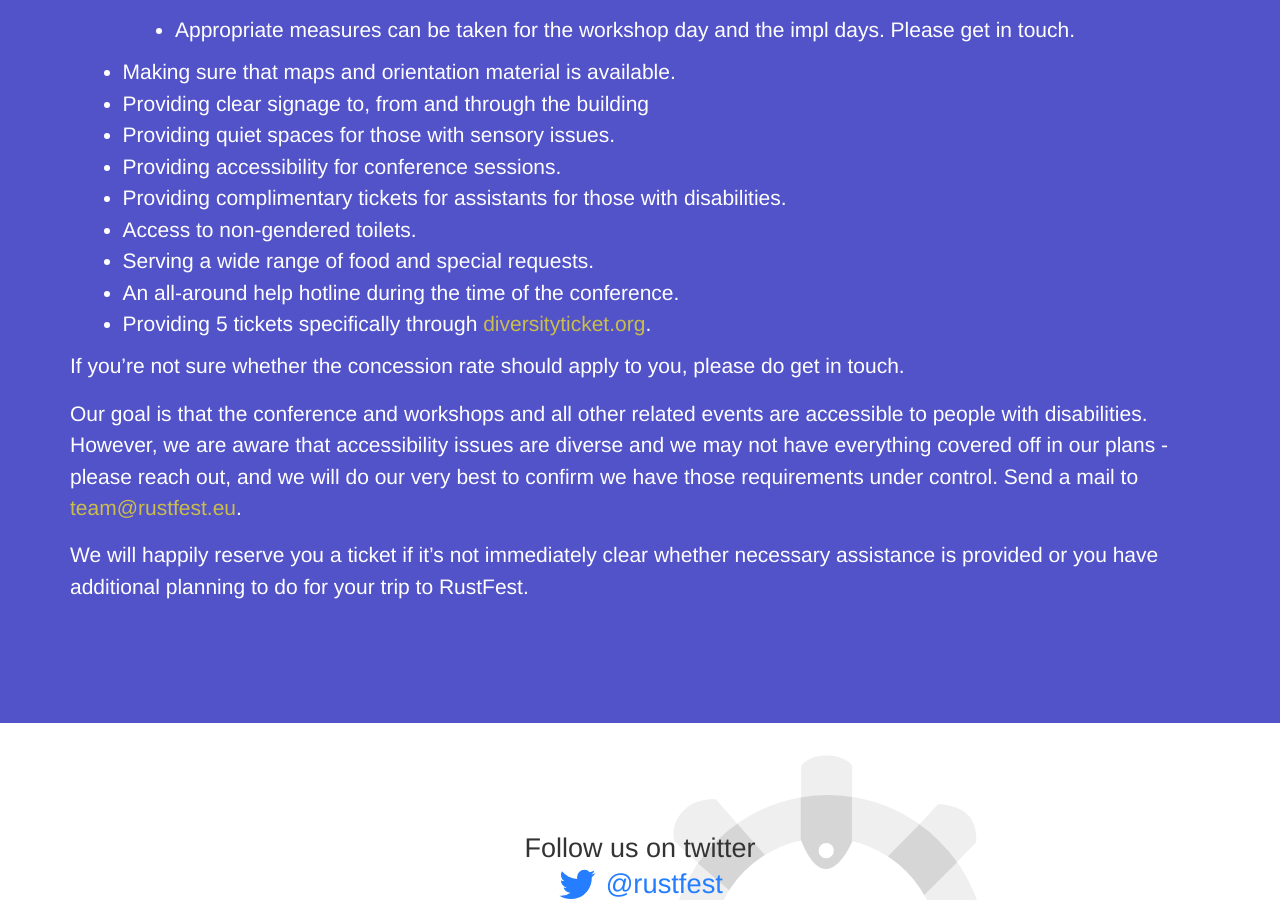
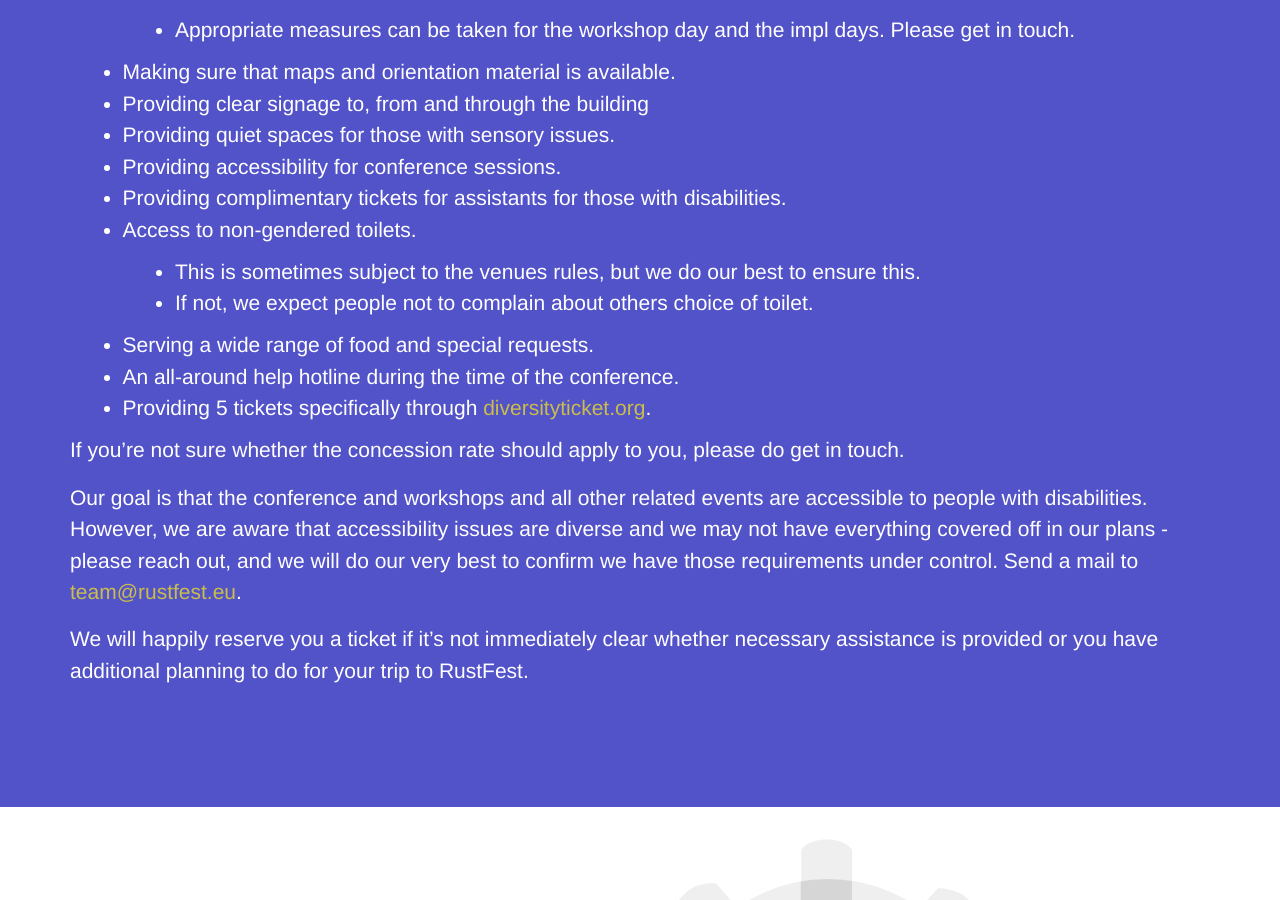
Before and after one commit to RustFestEU/rome.rustfest.eu, a Jekyll site: the page built from accessibility.md, in a window 1280 px wide and 900 px high, scrolled down 363 px. Built offline with Jekyll 4.4.1, drawn with Linux system fonts in a browser that asks for light colours; nearby versions of some CDN libraries.

Commit message:
Clarify toilet rules

```diff
--- a/accessibility.md
+++ b/accessibility.md
@@ -16,6 +16,8 @@ RustFest is an inclusive conference and as such strives to be accessible to ever
 * Providing accessibility for conference sessions.
 * Providing complimentary tickets for assistants for those with disabilities.
 * Access to non-gendered toilets.
+    - This is sometimes subject to the venues rules, but we do our best to ensure this.
+    - If not, we expect people not to complain about others choice of toilet.
 * Serving a wide range of food and special requests.
 * An all-around help hotline during the time of the conference.
 * Providing 5 tickets specifically through [diversityticket.org](https://diversitytickets.org).
```
